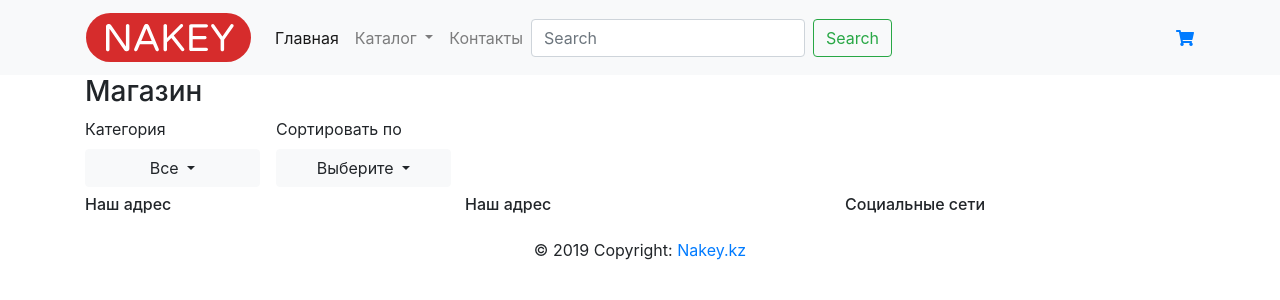
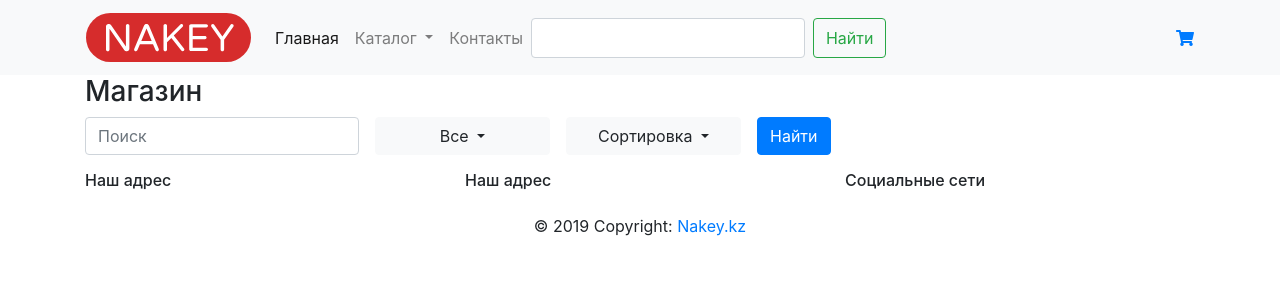
Before and after one commit to aibaq/nakey, a Django app: template nakey/templates/core/shop.html in a window 1280 px wide. Shown: the top 300 px of the page. Run offline with Django 3.2, Linux system fonts and the light colour scheme; the template is opened without the code that fills it, so the values that code supplies are empty; some libraries are stand-ins or nearby versions.

Commit message:
text search

```diff
--- a/nakey/templates/core/header.html
+++ b/nakey/templates/core/header.html
@@ -24,10 +24,10 @@
                 <li class="nav-item">
                     <a class="nav-link" href="/contacts">Контакты</a>
                 </li>
-                <form class="form-inline my-2 my-lg-0">
-                    <input class="form-control mr-sm-2" type="search" placeholder="Search" aria-label="Search">
-                    <button class="btn btn-outline-success my-2 my-sm-0" type="submit">Search</button>
-                </form>
+                <div class="d-flex my-2 my-lg-0">
+                    <input class="form-control mr-sm-2" type="search" placeholder="" aria-label="Search" id="header-search-text"/>
+                    <button class="btn btn-outline-success my-2 my-sm-0" onclick="onSearch()">Найти</button>
+                </div>
             </ul>
             <div>
                 <a href="/cart"><i class="fas fa-shopping-cart"></i></a>
@@ -60,4 +60,9 @@ function getCategories(){
     });
 }
 getCategories();
+function onSearch(){
+    var text = $('#header-search-text').val();
+    console.log(setUrlVar({name: 'search', value: text}))
+    window.location.replace(setUrlVar({name: 'search', value: text}));
+}
 </script>
--- a/nakey/templates/core/shop.html
+++ b/nakey/templates/core/shop.html
@@ -9,8 +9,10 @@
     <div class="container">
         <h3>Магазин</h3>
         <div class="filter d-flex">
-            <div class="form-group mb-2 d-flex flex-column mr-3">
-                <label for="category">Категория</label>
+            <div class="form-group mb-3 mr-3">
+                <input id="search-text" class="form-control" placeholder="Поиск" />
+            </div>
+            <div class="form-group mb-3 d-flex flex-column mr-3">
                 <div class="dropdown">
                     <button class="btn btn-light dropdown-toggle" type="button" id="category-btn" data-toggle="dropdown" aria-haspopup="true" aria-expanded="false">
                         Все
@@ -22,8 +24,7 @@
                     </div>
                 </div>
             </div>
-            <div class="form-group mb-2 d-flex flex-column">
-                <label for="ordering">Сортировать по</label>
+            <div class="form-group mb-3 d-flex flex-column mr-3">
                 <!-- <select name="" id="" class="form-control">
                     <option value="price">Цене <i class="fas fa-sort-numeric-up"></i></option>
                     <option value="-price">Цене <i class="fas fa-sort-numeric-up"></i></option>
@@ -32,7 +33,7 @@
                 </select> -->
                 <div class="dropdown">
                     <button class="btn btn-light dropdown-toggle" type="button" id="order-btn" data-toggle="dropdown" aria-haspopup="true" aria-expanded="false">
-                        Выберите
+                        Сортировка
                     </button>
                     <div class="dropdown-menu" aria-labelledby="sort-btn">
                         <div class="dropdown-item" onclick="sortOrder('price', 'Цене')">Цене <i class="fas fa-sort-numeric-up"></i></div>
@@ -42,6 +43,7 @@
                     </div>
                 </div>
             </div>
+            <div class="mb-2"><button class="btn btn-primary" onclick="acceptFilter()">Найти</button></div>
         </div>
         <div class="item-list row">
 
@@ -63,7 +65,7 @@
         {name: 'Популярности', value: '-views_count'},
     ]
     const url = "/item/?limit=100";
-    const shopUrl = "/shop/";
+    var shopUrl = "/shop/";
 </script>
 <script>
     // get category:
@@ -97,17 +99,20 @@
         var query = getUrlVars();
         filter.category = query['category'];
         filter.ordering = query['ordering'];
+        filter.search = query['search'];
         console.log(filter);
         items = [];
         $('.item-list').empty();
         let newUrl = url;
         if(filter.category){
             newUrl+="&category="+filter.category;
-            // $('#category-btn').text(text);
         }
         if(filter.ordering){
             newUrl+="&ordering="+filter.ordering;
-            // $('#order-btn').text(text);
+        }
+        if(filter.search){
+            newUrl+="&search="+filter.search;
+            $('#search-text').val(filter.search);
         }
         $.ajax({
             url: newUrl,
@@ -128,43 +133,6 @@
                 }
             },
         });
-    }
-    // Read a page's GET URL variables and return them as an associative array.
-    function getUrlVars(){
-        var vars = [], hash;
-        var hashes = window.location.href.slice(window.location.href.indexOf('?') + 1).split('&');
-        for(var i = 0; i < hashes.length; i++){
-            hash = hashes[i].split('=');
-            vars.push(hash[0]);
-            vars[hash[0]] = hash[1];
-        }
-        return vars;
-    }
-    function setUrlVar(query){
-        var vars = [], hash;
-        var hashes = window.location.href.slice(window.location.href.indexOf('?') + 1).split('&');
-        var exist = false;
-        for(var i = 0; i < hashes.length; i++){
-            hash = hashes[i].split('=');
-            if(query.name == hash[0]){
-                hash[1] = query.value;//change value of query
-                exist = true;
-            }
-            vars.push(hash[0]);
-            vars[hash[0]] = hash[1];
-        }
-        if(!exist){
-            hash = [query.name, query.value];
-            vars.push(hash[0]);
-            vars[hash[0]] = hash[1];
-        }
-        let str = shopUrl;
-        for(var i = 0; i < vars.length; i++){
-            let before = i==0?'?':'&';
-            str+=before+vars[i]+'='+vars[vars[i]];
-        }
-        // console.log(hashes);
-        return str;
     }
     function onClickCart(id){
         var cartItems = onGetCartItems();
@@ -193,6 +161,13 @@
         // console.log(setUrlVar({name: 'category', value: id}));
         window.location.replace(setUrlVar({name: 'category', value: id}));
     }
+    function acceptFilter(){
+        let text = $('#search-text').val();
+        console.log(text)
+        if(text == '' || text == undefined)
+            return;
+        window.location.replace(setUrlVar({name: 'search', value: text}));
+    }
 </script>
 <script>
     getCategories();
```
Also changed, not shown: nakey/static/js/base.js (+44 -0 lines).
